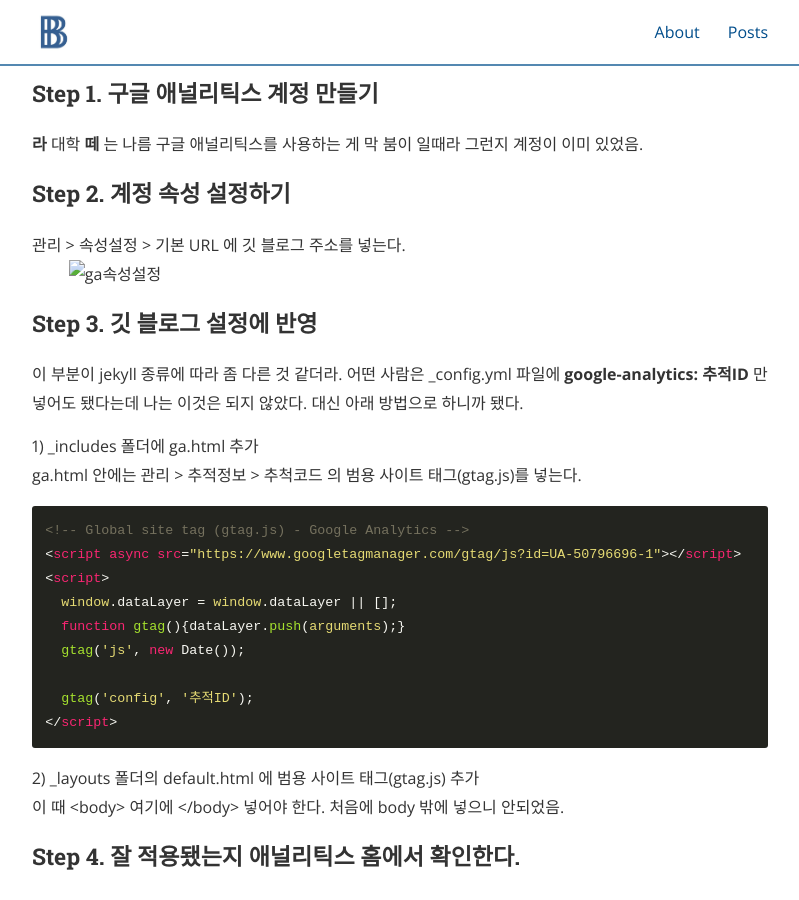
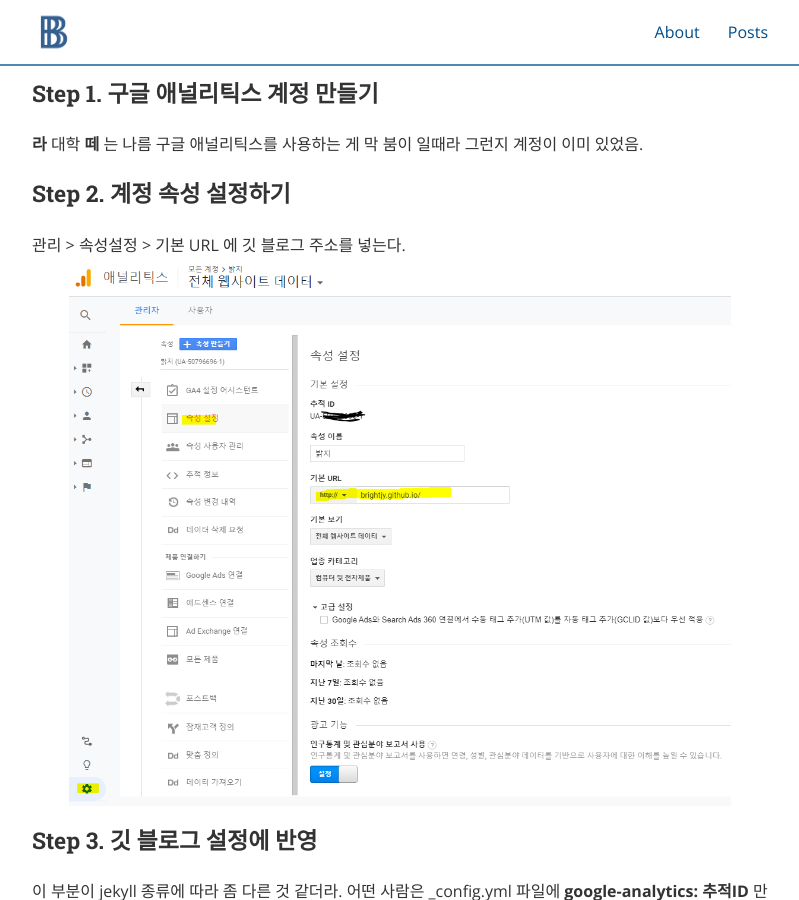
Before and after one commit to brightjy/brightjy.github.io, a Jekyll site: the page built from _posts/2020-12-17-깃(git) 블로그 방문자 통계 측정하기 by Google Analytics.md, in a window 1280 px wide and 900 px high, scrolled down 800 px. Shown: the whole window, without its empty margins (240-1039 px from the left). Built offline with Jekyll 4.4.1, drawn with Linux system fonts in a browser that asks for light colours; nearby versions of some CDN libraries.

Commit message:
1218 post

```diff
--- a/_posts/2020-12-17-깃(git) 블로그 방문자 통계 측정하기 by Google Analytics.md
+++ b/_posts/2020-12-17-깃(git) 블로그 방문자 통계 측정하기 by Google Analytics.md
@@ -23,7 +23,7 @@
 
 ### Step 2. 계정 속성 설정하기
 관리 > 속성설정 > 기본 URL 에 깃 블로그 주소를 넣는다.
-![ga속성설정](./assets/ga.PNG)
+![ga속성설정](/assets/ga.PNG)
 
 
 ### Step 3. 깃 블로그 설정에 반영
@@ -51,4 +51,4 @@
 
 ### Step 4. 잘 적용됐는지 애널리틱스 홈에서 확인한다.
 제대로 적용되었다면, 내 깃 블로그에 들어간 후, 애널리틱스 홈 화면을 보면 분당 페이지 조회 수치가 올라간다.
-![ga테스트](./assets/gaTest.PNG)
+![ga테스트](/assets/gaTest.PNG)
```
Also changed, not shown: _posts/2020-12-18-정처기 실기 2회 리뷰.md (+1 -0 lines).
